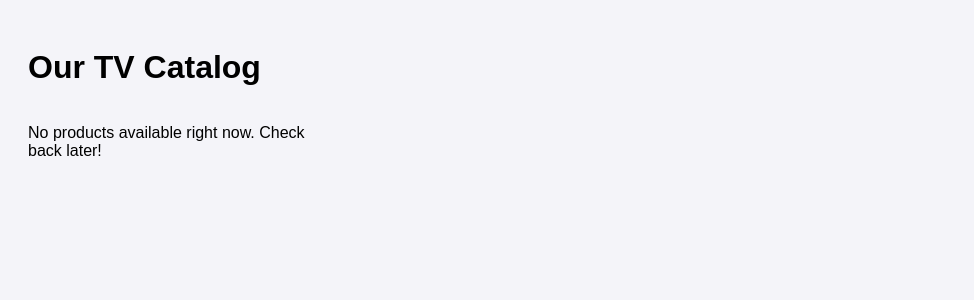
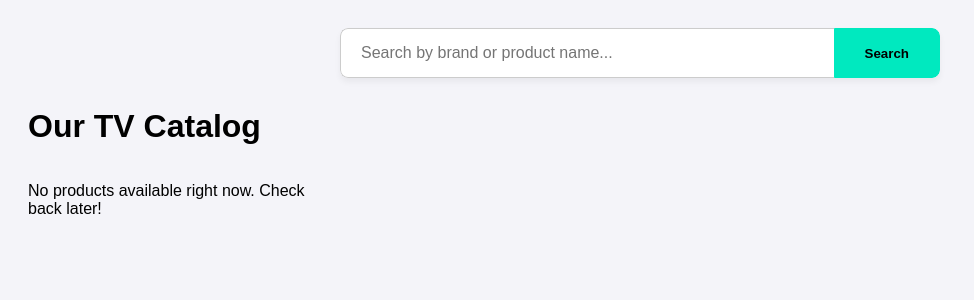
Before and after one commit to tropicles/assignment-sciative, a Flask app: page /store in a window 1280 px wide. Shown: the top 300 px of the page, without its empty margins (0-974 px from the left). Run offline with Flask 3, Linux system fonts and the light colour scheme; data that the repository does not hold is empty; some libraries are stand-ins or nearby versions.

Commit message:
Search Bar and Modal implementation for each product

```diff
--- a/app.py
+++ b/app.py
@@ -1,4 +1,4 @@
-from flask import Flask, render_template
+from flask import Flask, render_template, request
 import psycopg2
 import psycopg2.extras
 import os
@@ -12,21 +12,27 @@ NEON_URL = os.getenv("NEON_URL")
 def get_db_connection():
     return psycopg2.connect(NEON_URL)
 
-def get_tvs():
-    # 1. Open the connection
+def get_tvs(search_query=""):
     conn = get_db_connection()
-
-    # 2. Use RealDictCursor so the data acts like a Python dictionary (perfect for HTML templates)
     cursor = conn.cursor(cursor_factory=psycopg2.extras.RealDictCursor)
 
-    # 3. Write the raw SQL query to fetch all TVs
-    sql_query = "SELECT * FROM led_tv"
+    # 1. If the user searched for something
+    if search_query:
 
-    # 4. Execute and fetch
-    cursor.execute(sql_query)
+        sql_query = """
+            SELECT * FROM led_tv
+            WHERE product_name ILIKE %s OR brand ILIKE %s;
+        """
+        search_pattern = f"%{search_query}%"
+        cursor.execute(sql_query, (search_pattern, search_pattern))
+
+    # 2. If there is NO search query (Default Page Load)
+    else:
+
+        sql_query = "SELECT * FROM led_tv ORDER BY RANDOM();"
+        cursor.execute(sql_query)
+
     tv_list = cursor.fetchall()
-
-    # 5. Always close your connections!
     cursor.close()
     conn.close()
 
@@ -34,11 +40,11 @@ def get_tvs():
 
 @app.route('/store')
 def show_catalog():
+    current_search = request.args.get('q', '')
 
-    store_products = get_tvs()
-    print(f"Found {len(store_products)} TVs in the database!")
+    store_products = get_tvs(current_search)
 
-    return render_template('index.html', products=store_products)
+    return render_template('index.html', products=store_products, search_query=current_search)
 
 if __name__ == '__main__':
     app.run(debug=True)
--- a/templates/index.html
+++ b/templates/index.html
@@ -88,7 +88,167 @@
         .buy-btn:hover {
             background-color: #00c7a3;
         }
+
+        .search-container {
+        display: flex;
+        justify-content: center;
+        margin-bottom: 30px;
+    }
+
+    .search-bar {
+        display: flex;
+        width: 100%;
+        max-width: 600px;
+        box-shadow: 0 4px 6px rgba(0,0,0,0.05);
+        border-radius: 8px;
+        overflow: hidden;
+    }
+
+    .search-input {
+        flex-grow: 1;
+        padding: 15px 20px;
+        border: 1px solid #ccc;
+        border-right: none;
+        border-radius: 8px 0 0 8px;
+        font-size: 16px;
+        outline: none;
+    }
+
+    .search-input:focus {
+        border-color: #00E9BF;
+    }
+
+    .search-btn {
+        padding: 15px 30px;
+        background-color: #00E9BF;
+        border: 1px solid #00E9BF;
+        border-radius: 0 8px 8px 0;
+        font-weight: bold;
+        cursor: pointer;
+        transition: background 0.2s;
+    }
+
+    .search-btn:hover {
+        background-color: #00c7a3;
+    }
+
+    .results-count {
+        text-align: center;
+        color: #7f8c8d;
+        margin-bottom: 20px;
+    }
+
+    .modal {
+    display: none; /* Hidden by default */
+    position: fixed; /* Stay in place */
+    z-index: 1000; /* Sit on top of everything */
+    left: 0;
+    top: 0;
+    width: 100%;
+    height: 100%;
+    background-color: rgba(0, 0, 0, 0.6); /* Black with opacity */
+    align-items: center; /* Center vertically */
+    justify-content: center; /* Center horizontally */
+}
+
+/* Modal Content Box */
+.modal-content {
+    background-color: #fff;
+    padding: 30px;
+    border-radius: 12px;
+    width: 80%;
+    max-width: 800px;
+    position: relative;
+    box-shadow: 0 10px 30px rgba(0,0,0,0.3);
+    animation: slideIn 0.3s ease-out;
+}
+
+/* Cool slide-in animation */
+@keyframes slideIn {
+    from { transform: translateY(-50px); opacity: 0; }
+    to { transform: translateY(0); opacity: 1; }
+}
+
+/* Close Button (The 'X') */
+.close-btn {
+    position: absolute;
+    top: 15px;
+    right: 20px;
+    color: #aaa;
+    font-size: 28px;
+    font-weight: bold;
+    cursor: pointer;
+    transition: color 0.2s;
+}
+
+.close-btn:hover {
+    color: #333;
+}
+
+/* Modal Interior Layout */
+.modal-body {
+    display: flex;
+    gap: 30px;
+    margin-top: 10px;
+}
+
+.modal-main-img {
+    width: 40%;
+    object-fit: contain;
+    border-right: 1px solid #eee;
+    padding-right: 20px;
+}
+
+.modal-details {
+    width: 60%;
+}
+
+.modal-details h2 {
+    margin: 5px 0 15px 0;
+    color: #2c3e50;
+}
+
+.modal-details hr {
+    border: 0;
+    height: 1px;
+    background: #eee;
+    margin: 20px 0;
+}
+
+.modal-details p {
+    color: #555;
+    line-height: 1.6;
+}
+
+/* Make it responsive for mobile phones */
+@media (max-width: 768px) {
+    .modal-body {
+        flex-direction: column;
+    }
+    .modal-main-img {
+        width: 100%;
+        border-right: none;
+        border-bottom: 1px solid #eee;
+        padding-bottom: 20px;
+    }
+    .modal-details {
+        width: 100%;
+    }
+}
+
     </style>
+    <div class="search-container">
+    <form action="/store" method="GET" class="search-bar">
+        <input type="text" name="q" class="search-input" placeholder="Search by brand or product name..." value="{{ search_query }}">
+        <button type="submit" class="search-btn">Search</button>
+    </form>
+</div>
+
+{% if search_query %}
+    <div class="results-count">
+        Found {{ products|length }} results for "{{ search_query }}"
+    </div>
+{% endif %}
 </head>
 <body>
 
@@ -106,13 +266,71 @@
 
                 <div class="price">₹{{ item.price }}</div>
 
-                <button class="buy-btn">View Details</button>
+               <button class="buy-btn"
+                data-name="{{ item.product_name }}"
+                data-brand="{{ item.brand }}"
+                data-price="{{ item.price }}"
+                data-rating="{{ item.rating }}"
+                data-desc="{{ item.description }}"
+                data-img="{{ item.image_url }}"
+                onclick="openModal(this)">
+                View Details
+               </button>
+
             </div>
         {% else %}
             <p>No products available right now. Check back later!</p>
         {% endfor %}
 
     </div>
+    <div id="tvModal" class="modal">
+    <div class="modal-content">
+        <span class="close-btn" onclick="closeModal()">&times;</span>
 
+        <div class="modal-body">
+            <img id="modal-img" src="" alt="TV Image" class="modal-main-img">
+            <div class="modal-details">
+                <div id="modal-brand" class="brand"></div>
+                <h2 id="modal-name"></h2>
+                <div id="modal-rating" class="rating"></div>
+                <div id="modal-price" class="price"></div>
+                <hr>
+                <h3>Description</h3>
+                <p id="modal-desc"></p>
+            </div>
+        </div>
+    </div>
+</div>
+
+<script>
+    // 1. Get the modal element
+    const modal = document.getElementById("tvModal");
+
+    // 2. Function to open the modal and inject the specific TV's data
+    function openModal(button) {
+        // Grab data from the button that was clicked
+        document.getElementById("modal-name").innerText = button.getAttribute("data-name");
+        document.getElementById("modal-brand").innerText = button.getAttribute("data-brand");
+        document.getElementById("modal-price").innerText = "₹" + button.getAttribute("data-price");
+        document.getElementById("modal-rating").innerText = "⭐ " + button.getAttribute("data-rating");
+        document.getElementById("modal-desc").innerText = button.getAttribute("data-desc");
+        document.getElementById("modal-img").src = button.getAttribute("data-img");
+
+        // Show the modal
+        modal.style.display = "flex";
+    }
+
+    // 3. Function to close the modal when the "X" is clicked
+    function closeModal() {
+        modal.style.display = "none";
+    }
+
+    // 4. Close the modal if the user clicks anywhere outside of the white box
+    window.onclick = function(event) {
+        if (event.target == modal) {
+            modal.style.display = "none";
+        }
+    }
+</script>
 </body>
 </html>
```
